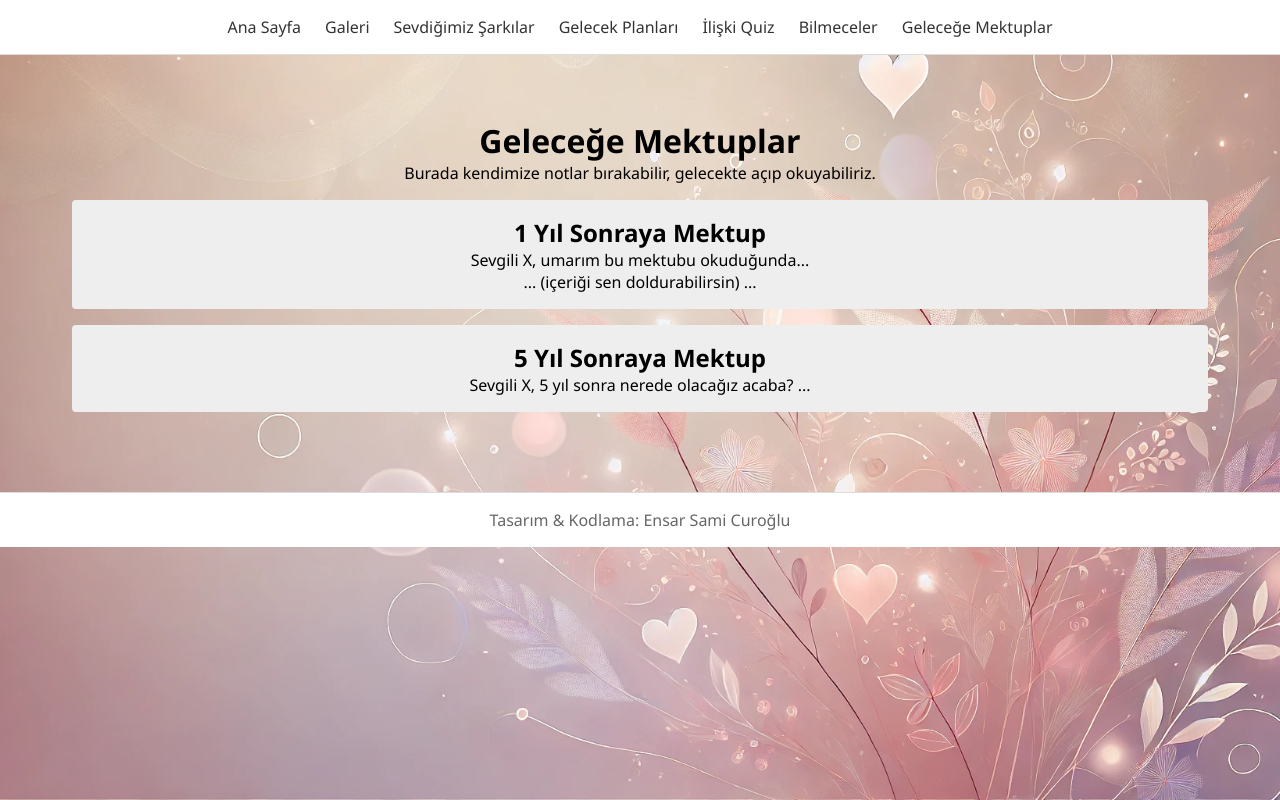
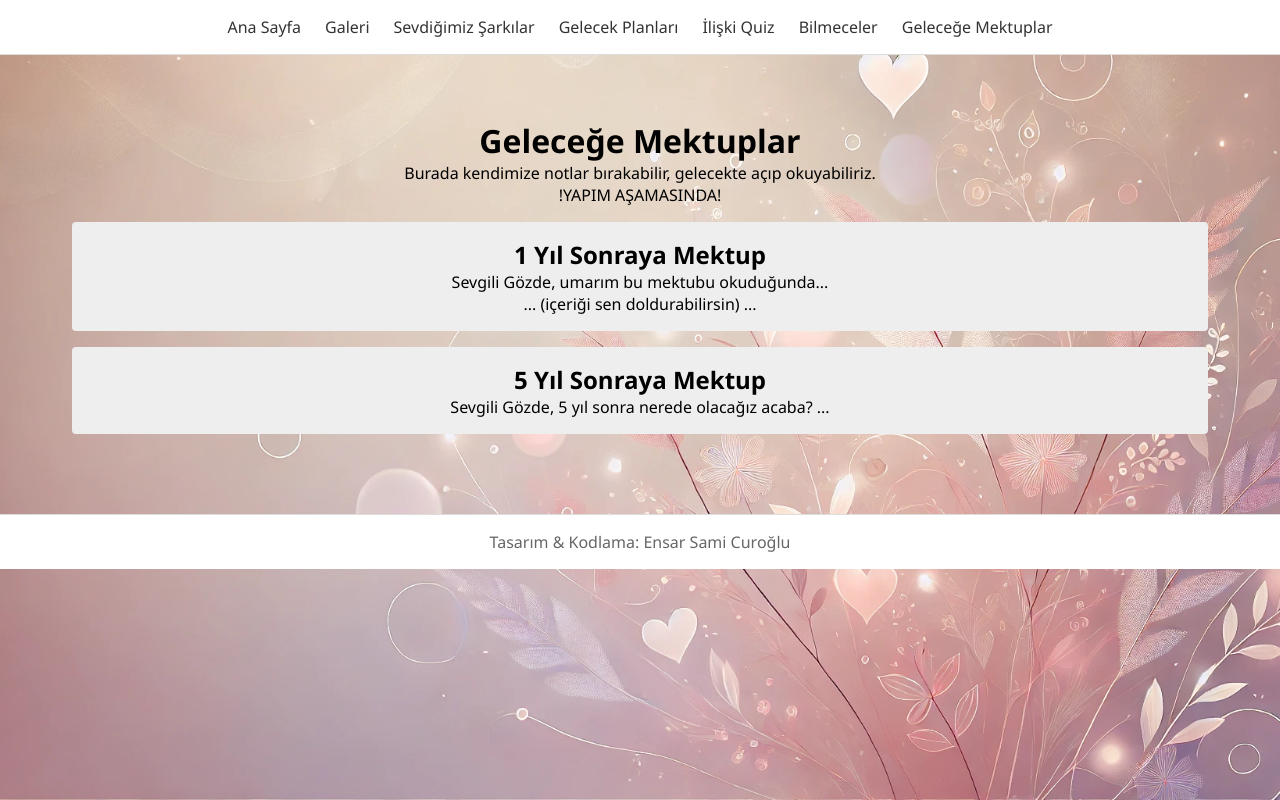
Before and after one commit to ensarcuroglu/ensarcuroglu.github.io, a plain HTML site: page future-letters.html in a window 1280 px wide. Drawn offline with Linux system fonts and the light colour scheme.

Commit message:
Ufak düzenlemeler yapıldı.

```diff
--- a/future-letters.html
+++ b/future-letters.html
@@ -22,16 +22,17 @@
   <div class="container">
     <h1>Geleceğe Mektuplar</h1>
     <p>Burada kendimize notlar bırakabilir, gelecekte açıp okuyabiliriz.</p>
+    <p>!YAPIM AŞAMASINDA!</p>
 
     <div class="card">
       <h2>1 Yıl Sonraya Mektup</h2>
-      <p>Sevgili X, umarım bu mektubu okuduğunda...</p>
+      <p>Sevgili Gözde, umarım bu mektubu okuduğunda...</p>
       <p>... (içeriği sen doldurabilirsin) ...</p>
     </div>
 
     <div class="card">
       <h2>5 Yıl Sonraya Mektup</h2>
-      <p>Sevgili X, 5 yıl sonra nerede olacağız acaba? ...</p>
+      <p>Sevgili Gözde, 5 yıl sonra nerede olacağız acaba? ...</p>
     </div>
 
     <!-- İstediğin kadar mektup ekle -->
--- a/script.js
+++ b/script.js
@@ -31,11 +31,6 @@ const quizData = [
       question: "Beni en çok hangi durumda mutlu edersin?",
       answers: ["Tatlı bir sürpriz yapınca", "Sarıldığında", "Komik bir şey söylediğinde", "Dışarı çıkmayı teklif ettiğinde"],
       correct: 1 // Sarıldığında
-    },
-    {
-      question: "Sence bir gün seni en mutlu edecek hayalim ne?",
-      answers: ["Dünyayı gezmek", "Birlikte yaşlanmak", "Büyük bir ev sahibi olmak", "Hayalimizdeki işi yapmak"],
-      correct: 0 // Dünyayı gezmek
     },
     {
       question: "Sence bir gün seni en mutlu edecek hayalim ne?",
```
